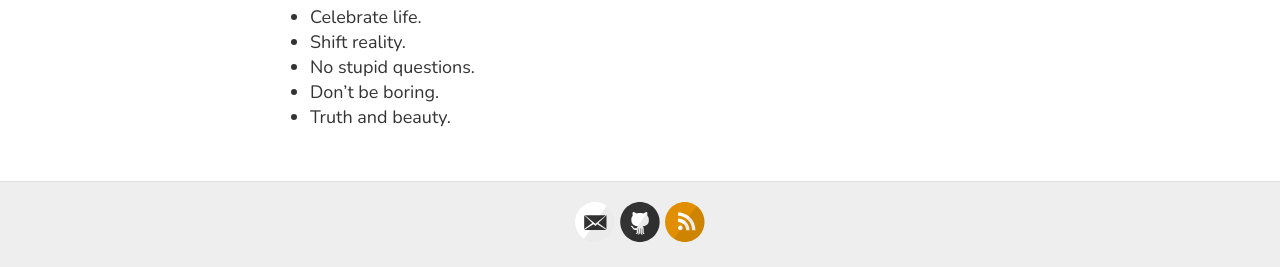
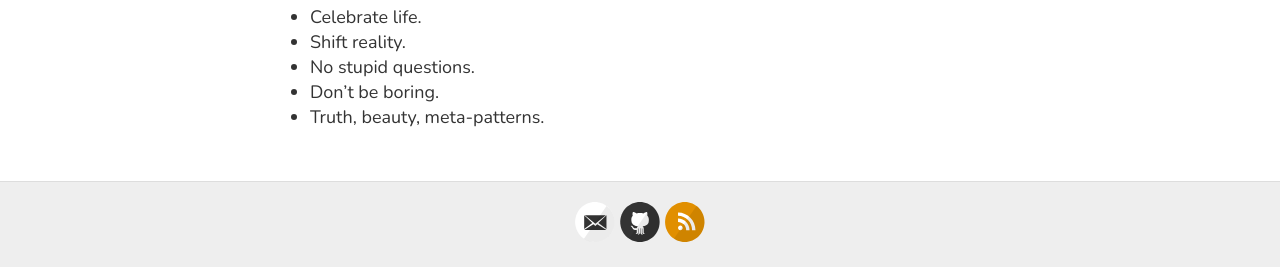
Before and after one commit to heptarch/heptarch.github.io, a Jekyll site: the page built from about.md, in a window 1280 px wide. Shown: the part 764-1031 px from the top of the page. Built offline with Jekyll 4.4.1, drawn with Linux system fonts in a browser that asks for light colours.

Commit message:
Update about.md

```diff
--- a/about.md
+++ b/about.md
@@ -39,4 +39,4 @@ Some ground rules:
 - Shift reality.
 - No stupid questions.
 - Don't be boring.
-- Truth and beauty.
+- Truth, beauty, meta-patterns.
```
